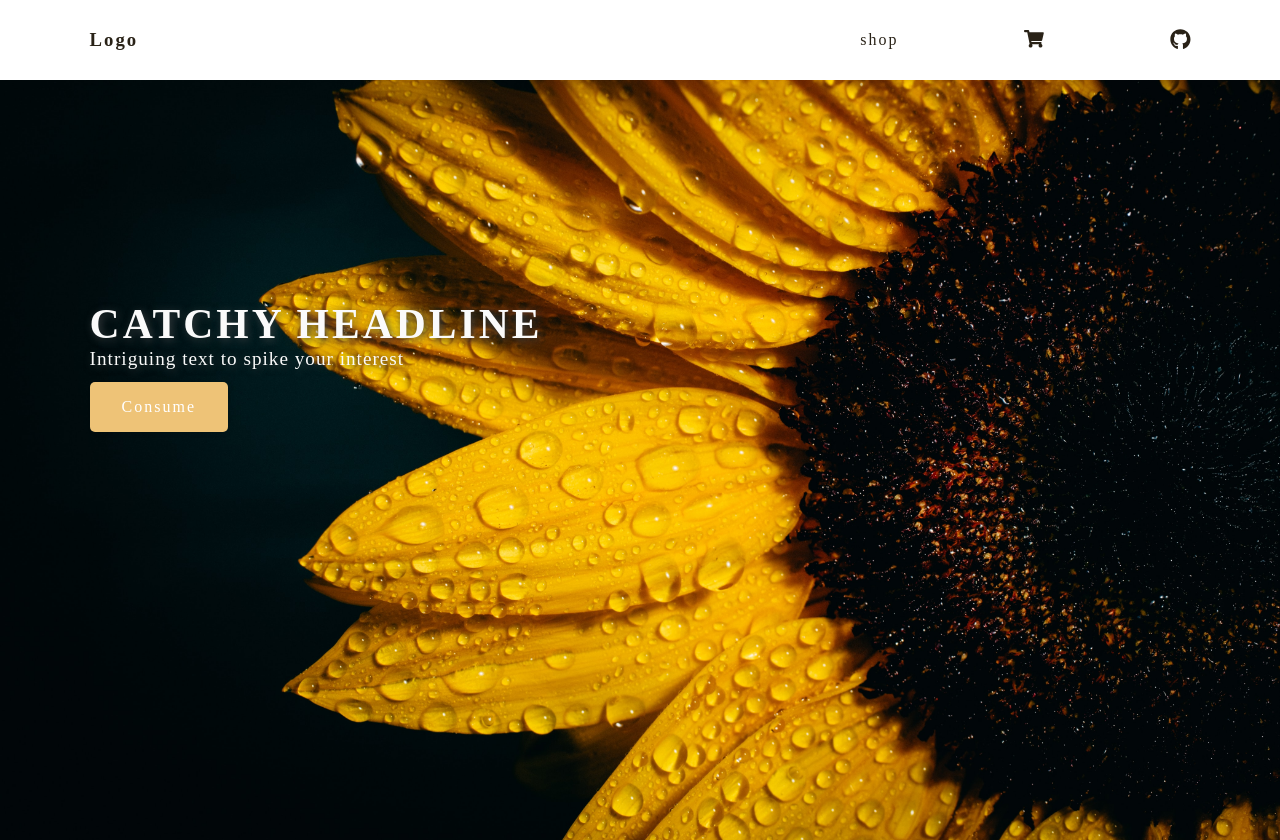
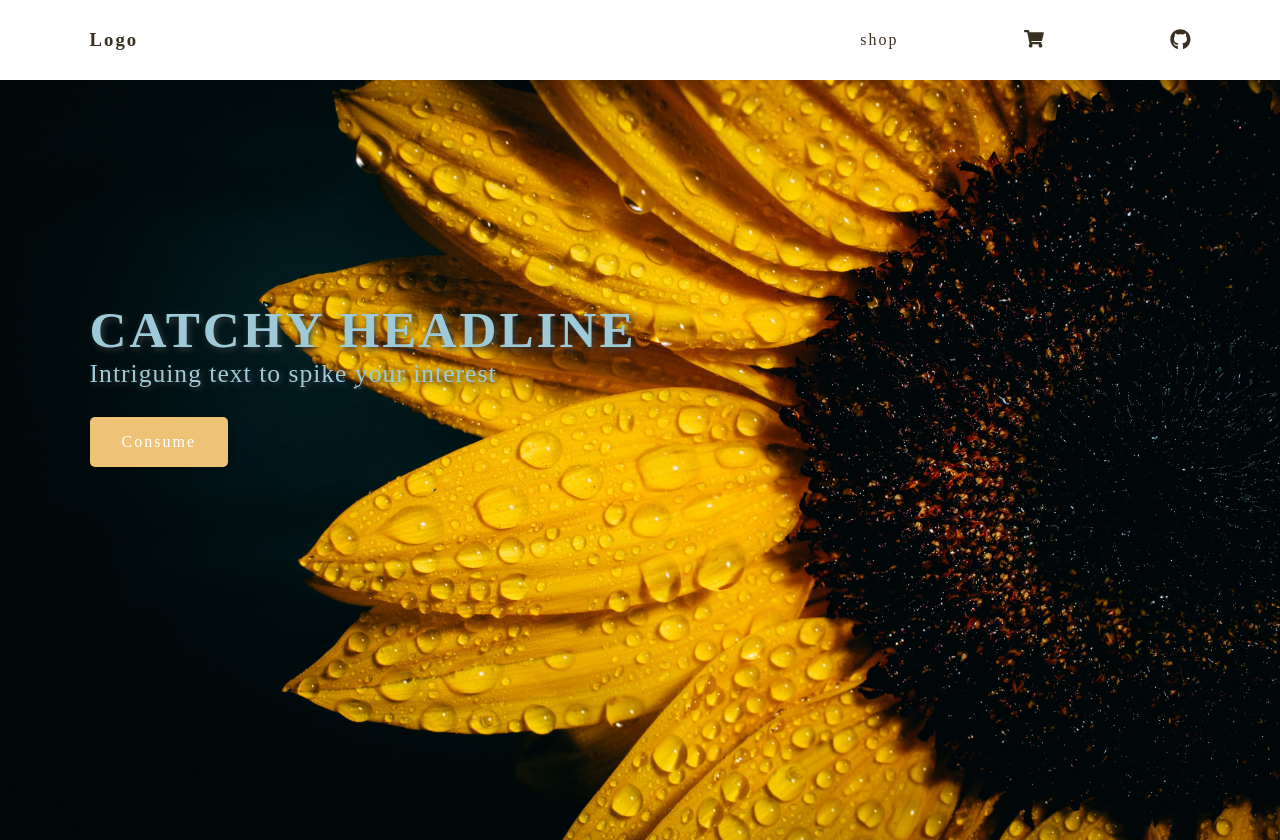
Before and after one commit to T-McVee/shopping-cart-project, a React (Create React App) app: page / in a window 1280 px wide. Built offline with nearby package versions, Linux system fonts and the light colour scheme; no server answers.

Commit message:
update page styles

```diff
--- a/src/components/Slider.js
+++ b/src/components/Slider.js
@@ -7,7 +7,7 @@ import { SliderArrow } from './slider/SliderArrow'
 export const Slider = props => {
   const { products, category, addToCart } = props;
 
-  const [cardWidth, setCardWidth] = useState(44);
+  const [cardWidth, setCardWidth] = useState(34);
   const [index, setIndex] = useState(0);
   const [showLeftArrow, setShowLeftArrow] = useState(false);
   const [showRightArrow, setShowRightArrow] = useState(true);
@@ -40,7 +40,7 @@ export const Slider = props => {
 
   const cardStyles = useSpring({
     transform: `translateX(-${index * cardWidth}vw)`,
-    width: `calc(${cardWidth}vw - 2vw)`,
+    width: `calc(${cardWidth}vw - 6vw)`,
     config: {
       mass: 10,
       tension: 380,
--- a/src/css/_config.scss
+++ b/src/css/_config.scss
@@ -1,6 +1,7 @@
 $white: #fff;
-$black: #292217;
-$bg-color: #fafafa;
+$black: #393022;
+$bg-color: #b0d4df;
+$bg-color-old: #fafafa;
 $dark-grey: #414a4d;
 $darker-grey: #373d3f;
 $peach-color: rgb(238, 195, 119);
--- a/src/css/_home.scss
+++ b/src/css/_home.scss
@@ -1,6 +1,5 @@
 .splash {
   display: flex;
-  //justify-content: center;
   align-items: center;
   width: 100%;
   height: 90vh;
@@ -13,22 +12,23 @@
     flex-direction: column;
     width: 46%;
     height: 200px;
-    color: $bg-color;
+    color: darken($color: $bg-color, $amount: 5);
 
     h1,
     span {
-      text-shadow: 2px 2px 8px $darker-grey;
+      text-shadow: 2px 2px 6px $darker-grey;
     }
 
     h1 {
-      font-size: 2.6rem;
+      font-size: 3.2rem;
       text-transform: uppercase;
       letter-spacing: 3px;
     }
 
     span {
-      font-size: 1.2rem;
+      font-size: 1.6rem;
       letter-spacing: 1px;
+      margin-bottom: 1rem;
     }
   }
 
--- a/src/css/main.scss
+++ b/src/css/main.scss
@@ -10,8 +10,9 @@
 }
 
 body {
-  background-color: $bg-color;
+  background-color: lighten($color: $bg-color, $amount: 10);
   color: $black;
+  letter-spacing: 2px;
 }
 
 .sticky-nav {
--- a/src/css/style.css
+++ b/src/css/style.css
@@ -16,20 +16,21 @@ Link {
   flex-direction: column;
   width: 46%;
   height: 200px;
-  color: #fafafa;
+  color: #9ecad8;
 }
 .splash-text h1,
 .splash-text span {
-  text-shadow: 2px 2px 8px #373d3f;
+  text-shadow: 2px 2px 6px #373d3f;
 }
 .splash-text h1 {
-  font-size: 2.6rem;
+  font-size: 3.2rem;
   text-transform: uppercase;
   letter-spacing: 3px;
 }
 .splash-text span {
-  font-size: 1.2rem;
+  font-size: 1.6rem;
   letter-spacing: 1px;
+  margin-bottom: 1rem;
 }
 .splash-img {
   position: absolute;
@@ -53,7 +54,6 @@ Link {
   justify-content: center;
   align-items: center;
   height: 8rem;
-  background-color: #fafafa;
   text-align: center;
 }
 
@@ -78,13 +78,15 @@ Link {
   background-color: white;
   width: 13vw;
   height: 120px;
+  padding: 0.5rem;
   text-align: center;
   border-radius: 5px;
-  transition: box-shadow 0.4s;
+  border: 1px solid #393022;
+  transition: color 0.4s;
 }
 .categories .categories-list .category:hover {
   cursor: pointer;
-  box-shadow: 0px 6px 48px rgba(0, 0, 0, 0.032);
+  color: #edbd6c;
 }
 
 .slider-container {
@@ -120,6 +122,7 @@ Link {
   line-height: 60px;
   font-size: 1.4rem;
   box-shadow: 2px 2px 5px rgba(0, 0, 0, 0.084);
+  transition: transform 0.3s;
 }
 .slider-container .arrow.arrow-left {
   left: 0rem;
@@ -139,10 +142,9 @@ Link {
   flex-direction: row;
   position: relative;
   flex-direction: column;
-  width: 42vw;
   justify-self: center;
   border-radius: 0.5rem;
-  margin: 1rem 2vw 1rem 0;
+  margin: 1rem 6vw 1rem 0;
   transition: right 0.3s;
 }
 .product-card:hover {
@@ -150,6 +152,7 @@ Link {
 }
 .product-card:hover .card-img {
   box-shadow: 0px 6px 48px rgba(0, 0, 0, 0.032);
+  border: 1px solid #393022;
 }
 .product-card:hover .card-img img {
   transform: scale(1.22);
@@ -162,13 +165,13 @@ Link {
   justify-content: center;
   align-items: center;
   width: 100%;
-  height: 320px;
+  height: 380px;
   background-color: #fff;
   border-radius: 18px;
   transition: box-shadow 0.5s;
 }
 .product-card .card-img img {
-  max-width: 100%;
+  max-width: 72%;
   max-height: 180px;
   transition: transform 0.3s ease-in-out;
 }
@@ -260,8 +263,9 @@ Link {
 }
 
 body {
-  background-color: #fafafa;
-  color: #292217;
+  background-color: #d4e8ee;
+  color: #393022;
+  letter-spacing: 2px;
 }
 
 .sticky-nav {
@@ -291,7 +295,7 @@ body {
   text-decoration: none;
 }
 .sticky-nav .link {
-  color: #292217;
+  color: #393022;
   letter-spacing: 2px;
 }
 .sticky-nav .link:hover {
```
Also changed, not shown: src/css/_shop.scss (+11 -9 lines), 1 other file (tests, documents, lock files or other folders).
